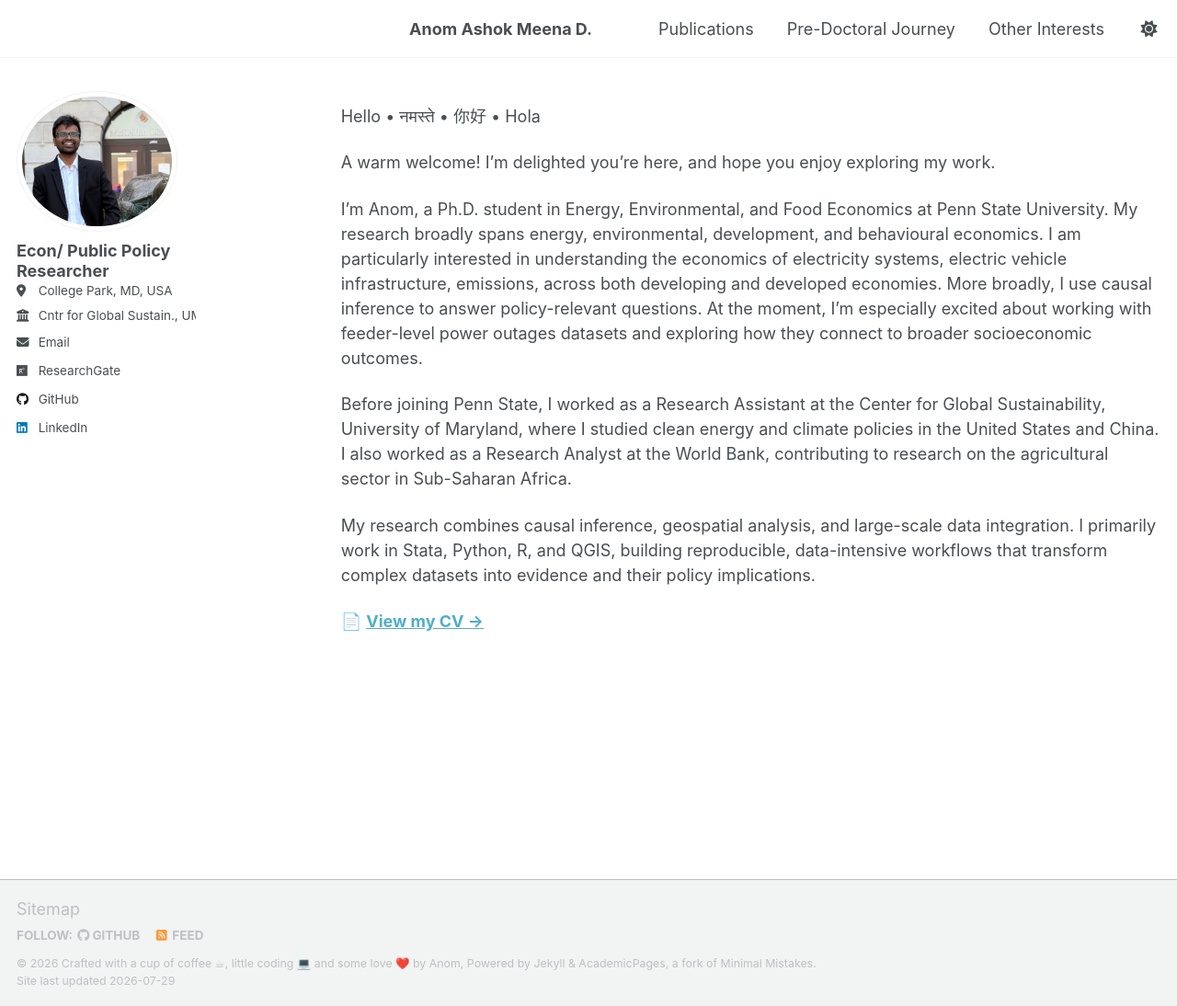
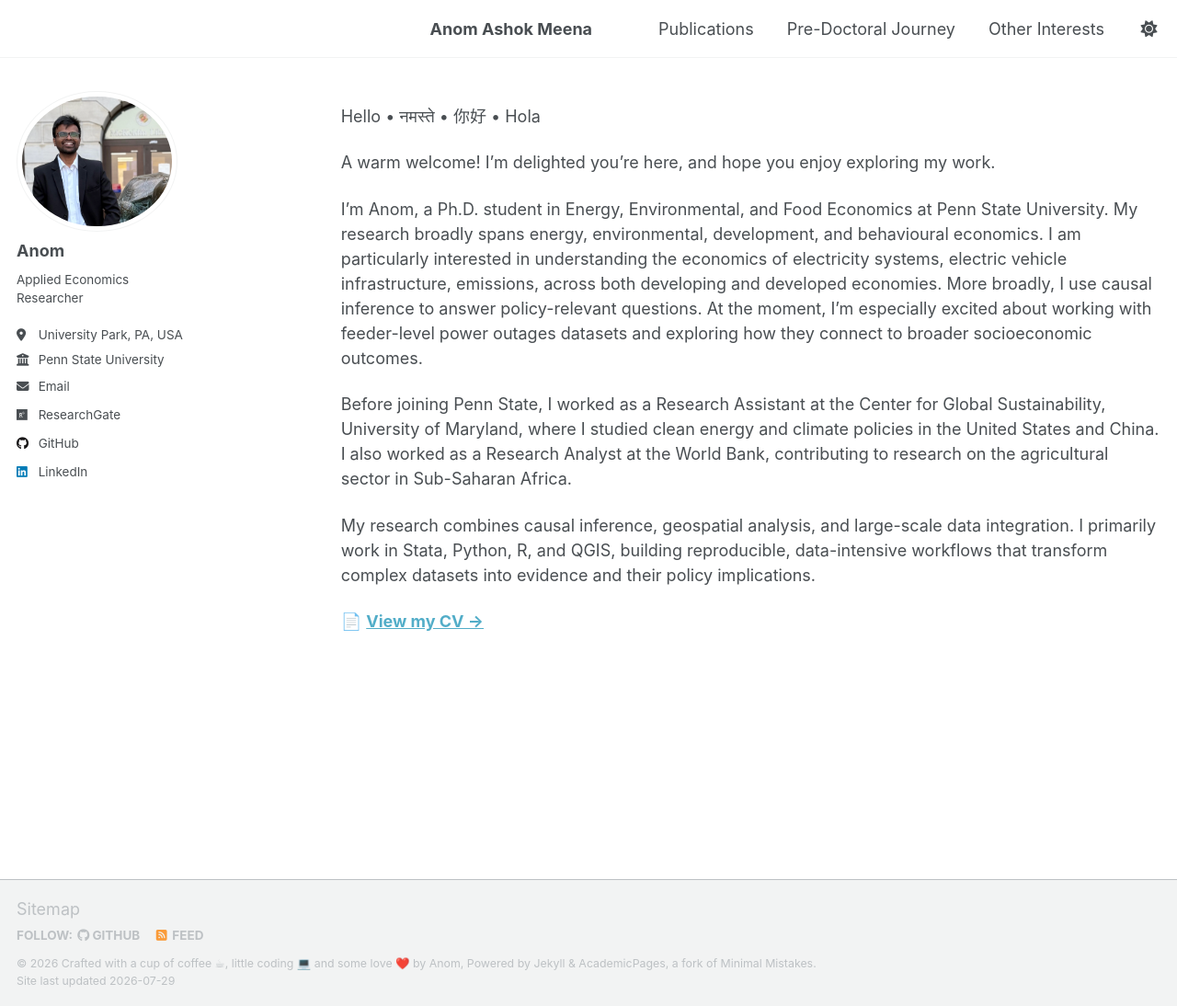
Before and after one commit to anomdule/anomdule.github.io, a Jekyll site: the page built from _pages/about.md, in a window 1280 px wide and 1094 px high. Shown: the whole window at 92% size. Built offline with Jekyll 4.4.1, drawn with Linux system fonts in a browser that asks for light colours; a script that is not in the unit is left out.

Commit message:
Update _config.yml

```diff
--- a/_config.yml
+++ b/_config.yml
@@ -9,10 +9,10 @@
 # Basic Site Settings
 locale                   : "en-US"
 site_theme               : "default" # Currently available options are "default", "air"
-title                    : "Anom Ashok Meena D."
+title                    : "Anom Ashok Meena"
 title_separator          : "-"
 name                     : &name "Crafted with a cup of coffee ☕, little coding 💻 and some love ❤️ by Anom"
-description              : &description "Economics • Public Policy"   # Update this with a general description of your site, this is the default if not overridden by a page
+description              : &description "Applied Economics"   # Update this with a general description of your site, this is the default if not overridden by a page
 url                      : https://anomdule.github.io # The base hostname & protocol for your site e.g. "https://[your GitHub username].github.io",
                                                            # or if you already have some other page hosted on Github then use "https://[your GitHub username].github.io/[Your Repo Name]"
 baseurl                  : "" # the subpath of your site, e.g. "/blog"
@@ -24,14 +24,14 @@ repository               : "anomdule/anomdule.github.io"
 author:
   # Biographic information
   avatar           : "anom_dp_2.png"
-  name             : "Econ/ Public Policy Researcher"
+  name             : "Anom"
   pronouns         : #"he/ his"
-  bio              : #"Econ/ Public Policy Researcher"
-  location         : "College Park, MD, USA"
+  bio              : "Applied Economics Researcher"
+  location         : "University Park, PA, USA"
   employer         : >
-                     Cntr for Global Sustain., UMD
+                     Penn State University
   # uri              : # URL
-  email            : "anomdule@gmail.com/ anomdule@umd.edu"
+  email            : "anomdule@gmail.com/ajd7908@psu.edu"
 
   # Academic websites
   # academia         : # URL
```
